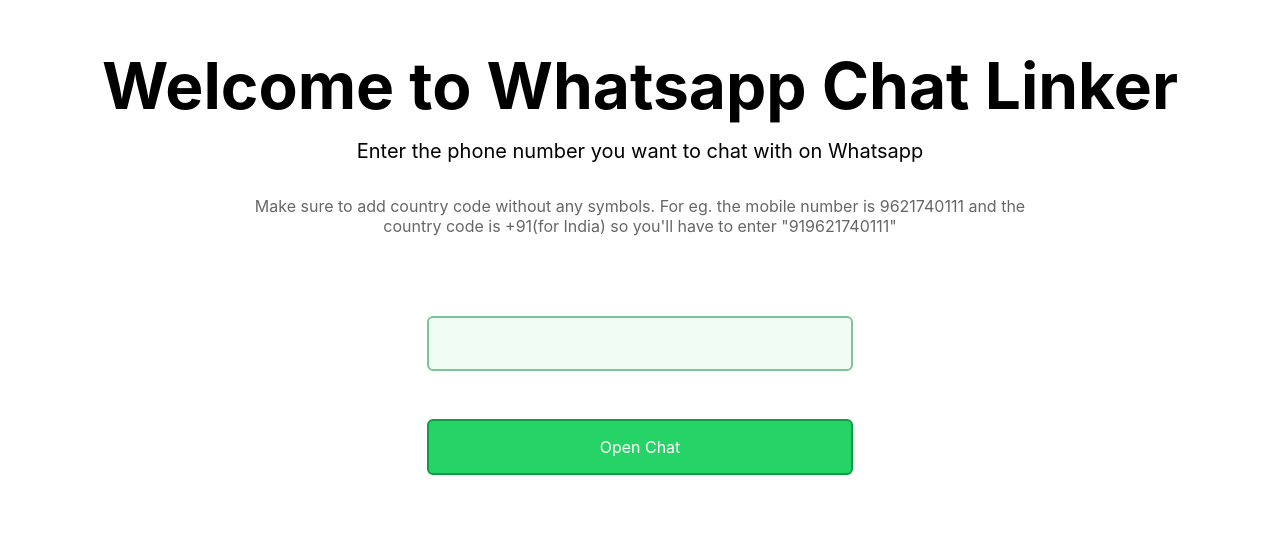
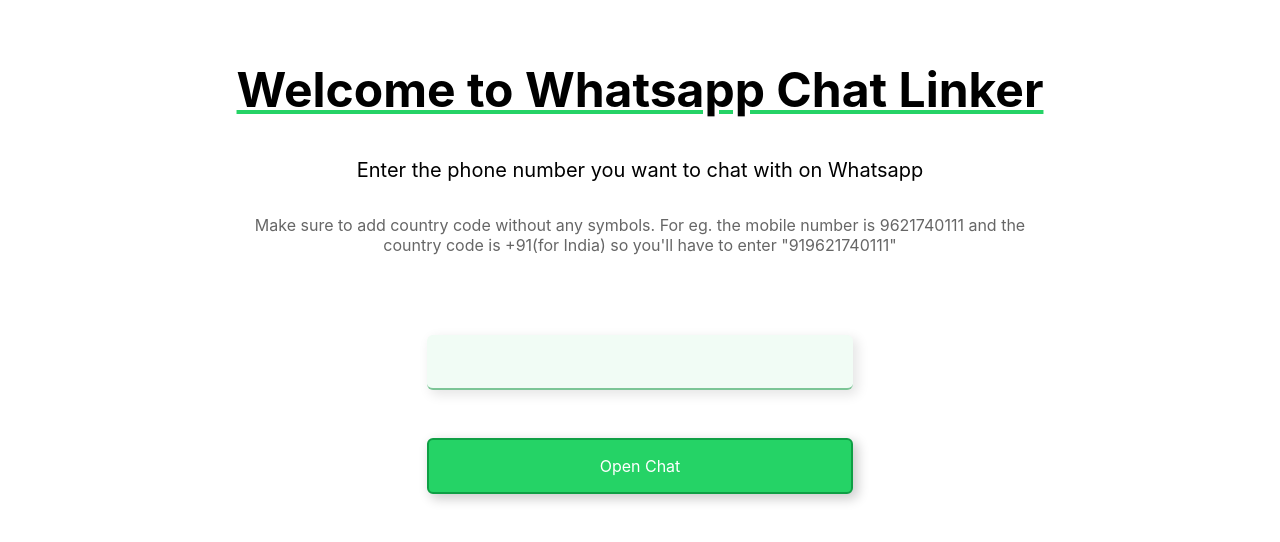
Before and after one commit to HiteshRohira/whats-chat-linker, a Next.js app: page / in a window 1280 px wide. Shown: the part 138-680 px from the top of the page. Built offline with nearby package versions, Linux system fonts and the light colour scheme.

Commit message:
Minor changes in stiles

```diff
--- a/styles/Home.module.css
+++ b/styles/Home.module.css
@@ -40,9 +40,10 @@
 }
 
 .title {
-  margin: 0;
+  margin-bottom: 1.5rem;
   line-height: 1.15;
-  font-size: 4rem;
+  font-size: 3rem;
+  text-decoration: underline solid #25D366;
 }
 
 .title,
@@ -69,16 +70,19 @@
   padding: 1rem;
   margin: 1rem;
   background-color: #f1fcf5;
-  border: 2px solid #7cc596;
+  border: 0px;
+  border-bottom: 2px solid #7cc596;
   border-radius: 6px;
   width: 35%;
   height: 55px;
   font-size: 1rem;
+  box-shadow: 4px 4px 12px 1px rgb(0 0 0 / 10%);
 }
 
 .phone_input:focus, .phone_input:active, .phone_input:focus-visible {
   background-color: #f8fffa;
-  border: 2px solid #4aac6d;
+  /* border: 0; */
+  border-bottom: 2px solid #4aac6d;
   outline: none;
 }
 
@@ -91,6 +95,7 @@
   text-align: center;
   border-radius: 6px;
   border: 2px solid #0e9f44;
+  box-shadow: 4px 4px 12px 1px rgb(0 0 0 / 20%);
 }
 
 .code {
```
